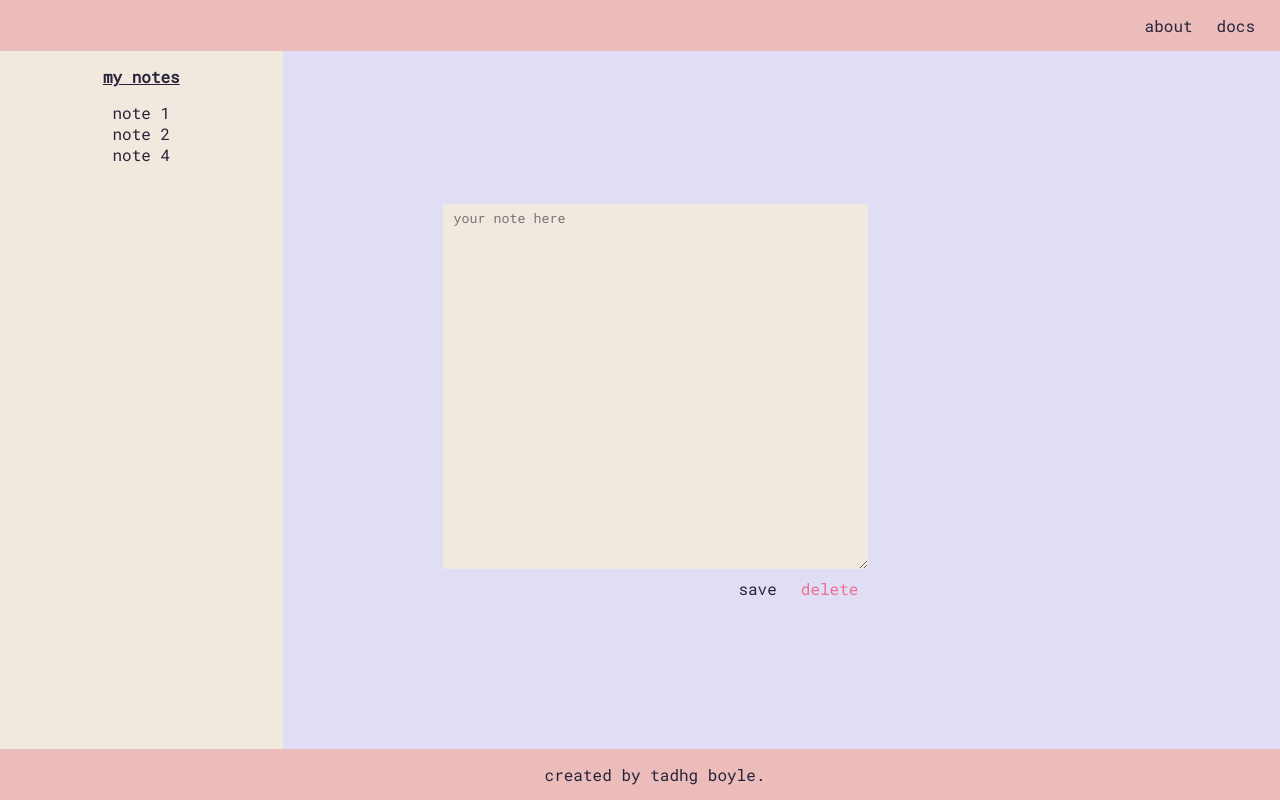
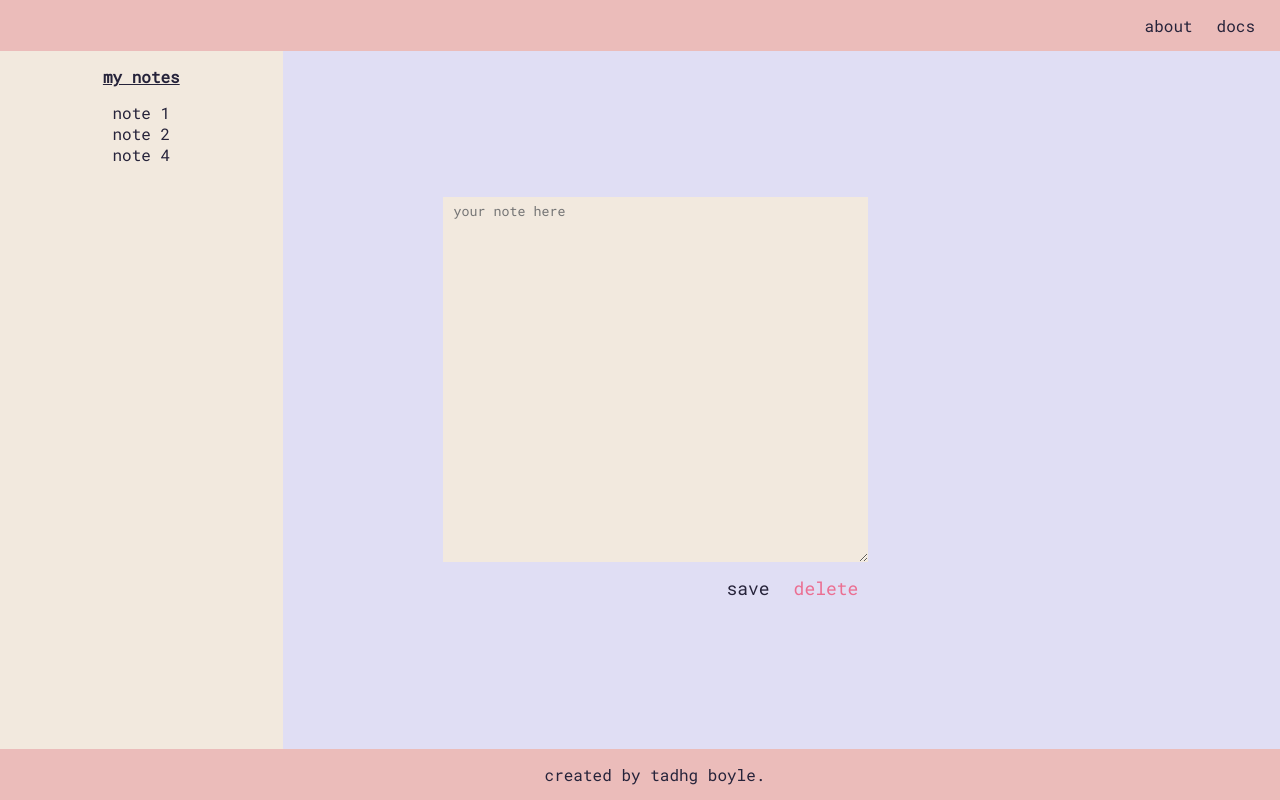
Before and after one commit to tadhgboyle/1620-assignment-2, a plain HTML site: page note.html in a window 1280 px wide. Drawn offline with Linux system fonts and the light colour scheme.

Commit message:
:construction: (fixes) Convert note buttons to buttons instead of links

```diff
--- a/css/styles.css
+++ b/css/styles.css
@@ -21,7 +21,7 @@ body {
 
 /* General text rules */
 
-p, a, li {
+p, a, li, button {
     color: var(--main-text);
     font-family: 'Roboto Mono', monospace;
     text-decoration: none;
@@ -93,8 +93,15 @@ nav>ul {
     text-align: right;
 }
 
-.note-buttons>a {
-    padding: 10px 10px;
+.note-buttons>button {
+    padding: 5px 10px;
+    border: none;
+    background: none;
+    font-size: large;
+}
+
+.note-buttons>button:hover {
+    text-decoration: underline;
 }
 
 .note-buttons>.delete {
--- a/note.html
+++ b/note.html
@@ -32,8 +32,8 @@
         <div class="new-note">
             <textarea name="note" id="note" cols="50" rows="20" placeholder="your note here"></textarea>
             <div class="note-buttons">
-                <a href="" class="save">save</a>
-                <a href="" class="delete">delete</a>
+                <button class="save">save</button>
+                <button class="delete">delete</button>
             </div>
         </div>
 
```
